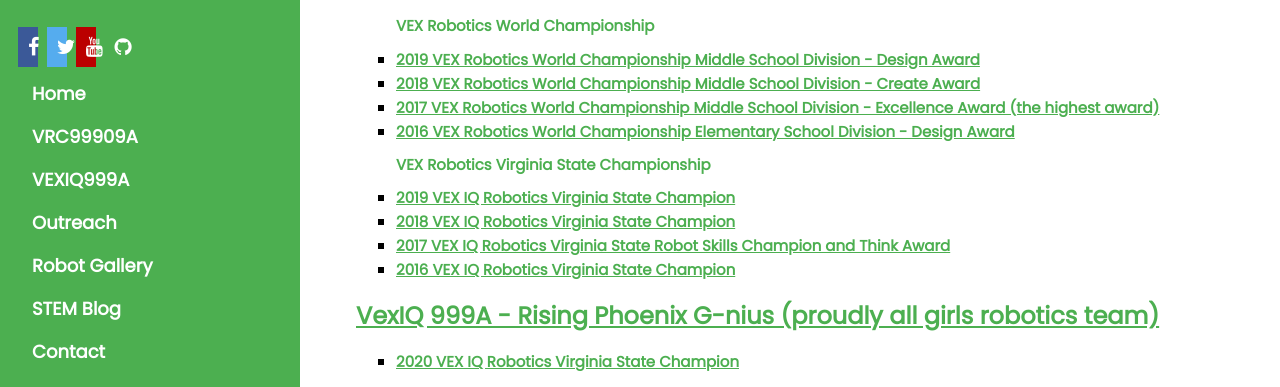
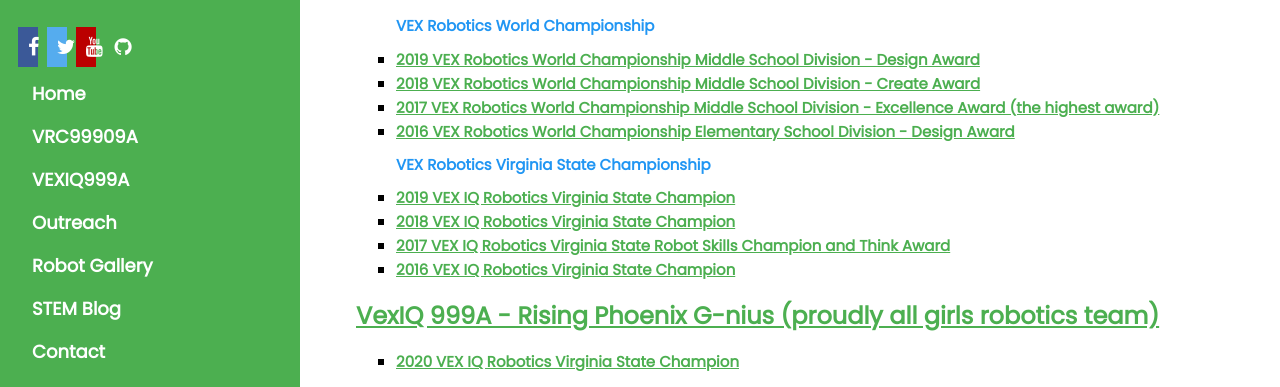
Before and after one commit to CapitalRoboticsClub/web, a plain HTML site: page index.html in a window 1280 px wide. Shown: the part 287-674 px from the top of the page. Drawn offline with Linux system fonts and the light colour scheme.

Commit message:
minor change

```diff
--- a/index.html
+++ b/index.html
@@ -109,12 +109,12 @@
 
     <a href="#VRC99909A" class="w3-xlarge w3-text-green"><b>VRC 99909A - Rising Phoenix (formerly VexIQ 999A - Rising Phoenix)</b></a>
     <ul>
-    <h1 class="w3-medium w3-text-green"><b>VEX Robotics World Championship</b></h1>
+    <h1 class="w3-medium w3-text-blue"><b>VEX Robotics World Championship</b></h1>
     <li style="list-style-type:square"><a href="https://www.robotevents.com/robot-competitions/vex-iq-challenge/RE-VIQC-18-6080.html#awards"class="w3-medium w3-text-green"><b>2019 VEX Robotics World Championship Middle School Division - Design Award</b></a></li>
     <li style="list-style-type:square"><a href="https://www.robotevents.com/robot-competitions/vex-iq-challenge/RE-VIQC-17-3802.html#awards"class="w3-medium w3-text-green"><b>2018 VEX Robotics World Championship Middle School Division - Create Award</b></a></li>
     <li style="list-style-type:square"><a href="https://www.prnewswire.com/news-releases/vex-robotics-world-championship-crowns-2017-winners-300446176.html" class="w3-medium w3-text-green"><b>2017 VEX Robotics World Championship Middle School Division - Excellence Award (the highest award)</b></a></li>
     <li style="list-style-type:square"><a href="https://www.robotevents.com/robot-competitions/vex-iq-challenge/re-viqc-16-3199.html#awards"class="w3-medium w3-text-green"><b>2016 VEX Robotics World Championship Elementary School Division - Design Award</b></a></li>
-    <h1 class="w3-medium w3-text-green"><b>VEX Robotics Virginia State Championship</b></h1>
+    <h1 class="w3-medium w3-text-blue"><b>VEX Robotics Virginia State Championship</b></h1>
     <li style="list-style-type:square"><a href="https://www.fcps.edu/news/fcps-team-wins-teamwork-champion-award-2019-vex-iq-robotics-state-championship" class="w3-medium w3-text-green"><b>2019 VEX IQ Robotics Virginia State Champion</b></a></li>
     <li style="list-style-type:square"><a href="https://www.robotevents.com/robot-competitions/vex-iq-challenge/RE-VIQC-17-2965.html#awards" class="w3-medium w3-text-green"><b>2018 VEX IQ Robotics Virginia State Champion</b></a></li>
     <li style="list-style-type:square"><a href="https://www.robotevents.com/robot-competitions/vex-iq-challenge/RE-VIQC-16-1702.html#awards" class="w3-medium w3-text-green"><b>2017 VEX IQ Robotics Virginia State Robot Skills Champion and Think Award</b></a></li>
```
